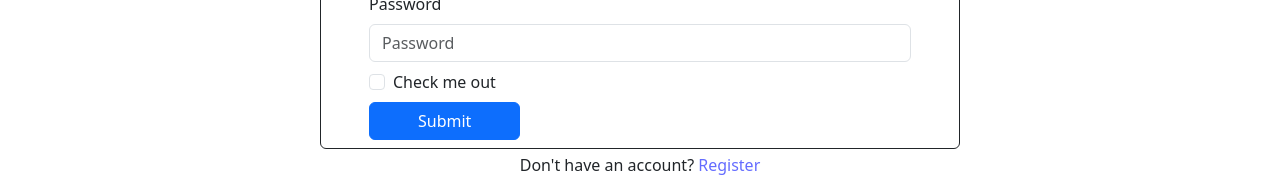
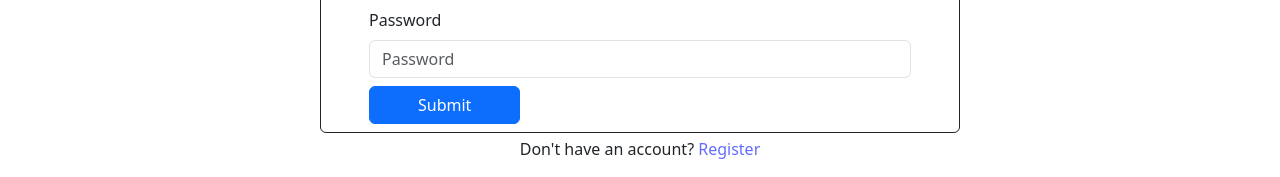
Before and after one commit to danutnanu/RoleBasedAccessControl, a React (Vite) app: page /login in a window 1280 px wide. Shown: the part 419-596 px from the top of the page. Built offline with nearby package versions, Linux system fonts and the light colour scheme.

Commit message:
Add console.log(formData), Delete checkbox

```diff
--- a/src/components/pages/Login.jsx
+++ b/src/components/pages/Login.jsx
@@ -4,7 +4,8 @@ import Form from 'react-bootstrap/Form';
 function Login() {
   const handleSubmit = (event) => {
     event.preventDefault();
-    console.log('Submit button clicked');
+    const formData = event.target.elements;
+    console.log(formData);
   };
   return (
     <>
@@ -23,9 +24,6 @@ function Login() {
           <Form.Control type="password" placeholder="Password" />
         </Form.Group>
 
-        <Form.Group className="mb-2 px-5" controlId="formBasicCheckbox">
-          <Form.Check type="checkbox" label="Check me out" />
-        </Form.Group>
         <Button className='mx-5 mb-2 px-5' variant="primary" type="submit">
           Submit
         </Button>
```
